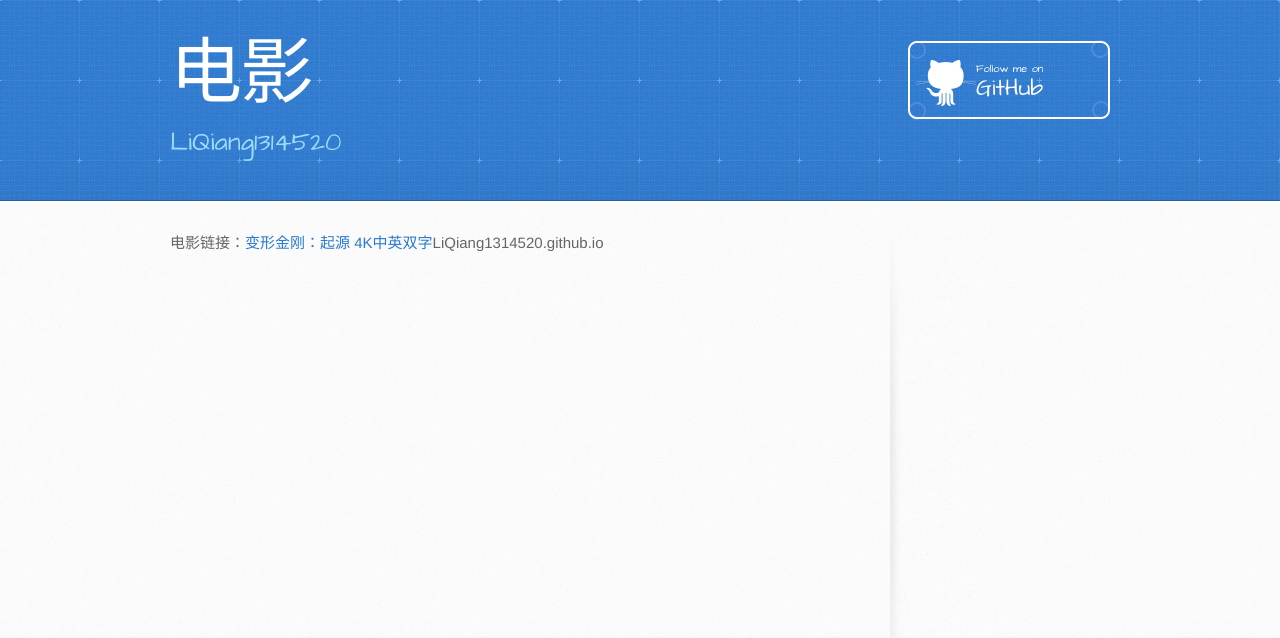
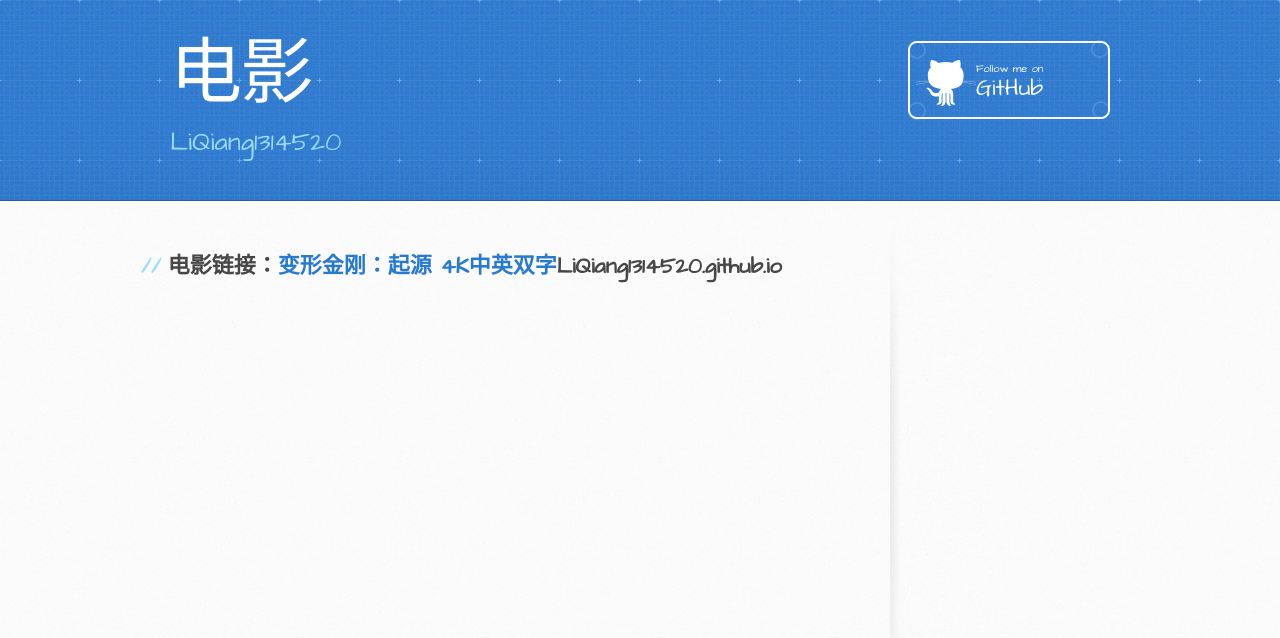
Before and after one commit to LiQiang1314520/LiQiang1314520.github.io, a Jekyll site: the page built from index.md, in a window 1280 px wide. Shown: the top 638 px of the page. Built offline with Jekyll 4.4.1, drawn with Linux system fonts in a browser that asks for light colours; our own code applies the rules of GitHub Pages for plain Markdown files.

```diff
--- a/index.md
+++ b/index.md
@@ -1,4 +1,4 @@
 ---
 layout: default
 ---
-电影链接：[变形金刚：起源 4K中英双字](LiQiang1314520.github.io)LiQiang1314520.github.io
+##  电影链接：[变形金刚：起源 4K中英双字](LiQiang1314520.github.io)LiQiang1314520.github.io
```
